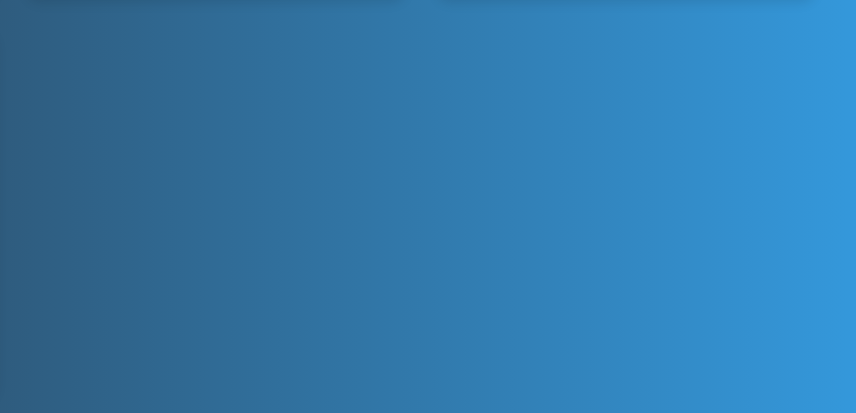
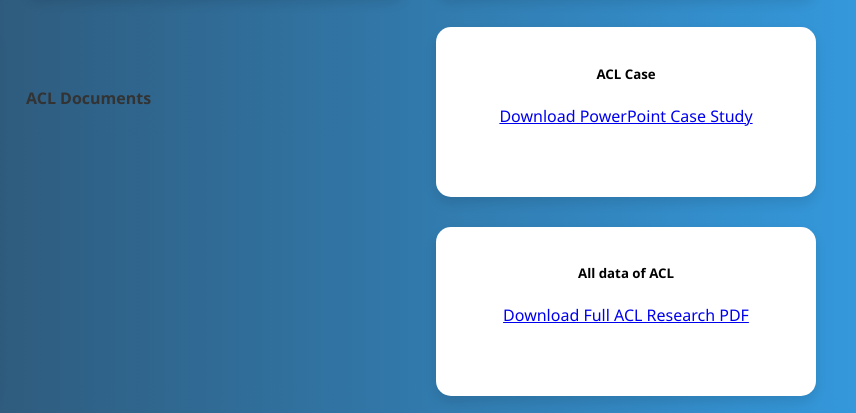
Before and after one commit to gazw11/acl-injury-, a plain HTML site: page index.html in a window 1280 px wide. Shown: the part 885-1298 px from the top of the page, 424-1280 px from the left. Drawn offline with Linux system fonts and the light colour scheme.

Commit message:
Update 2 index.html

```diff
--- a/index.html
+++ b/index.html
@@ -95,6 +95,20 @@
       <h3>Biomechanics of knee</h3>
       <iframe src="https://www.youtube.com/embed/ufU6EH-rVGw" allowfullscreen></iframe>
     </div>
+  <h4 style="margin-top: 60px; color: #333;">ACL Documents</h4>
+<div class="video-container">
+  <div class="video-card">
+    <h5>ACL Case</h5>
+    <a href="ACL%20Case.pptx" download>
+      <p>Download PowerPoint Case Study</p>
+    </a>
   </div>
+  <div class="video-card">
+    <h5>All data of ACL</h5>
+    <a href="All%20data%20of%20ACL.pdf" download>
+      <p>Download Full ACL Research PDF</p>
+    </a>
+  </div>
+</div>
 </body>
 </html>
```
